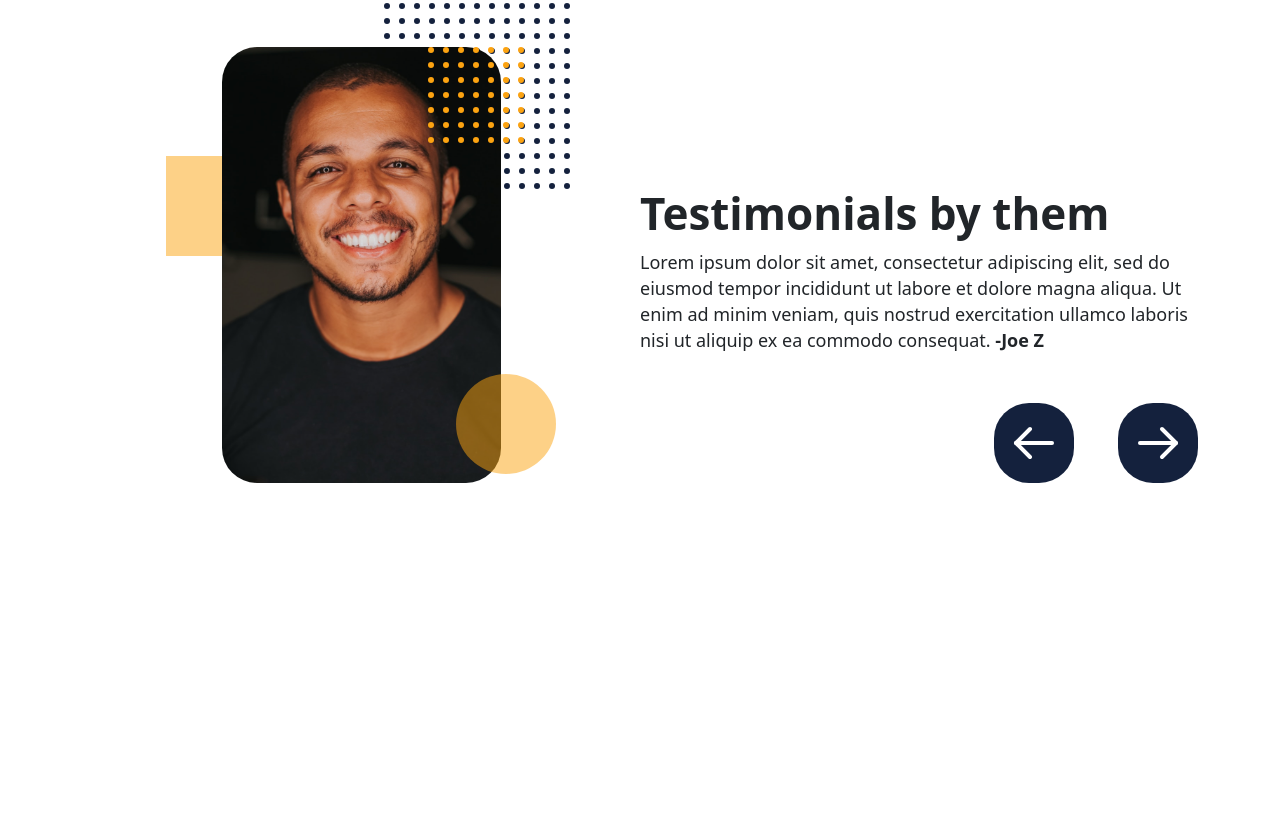
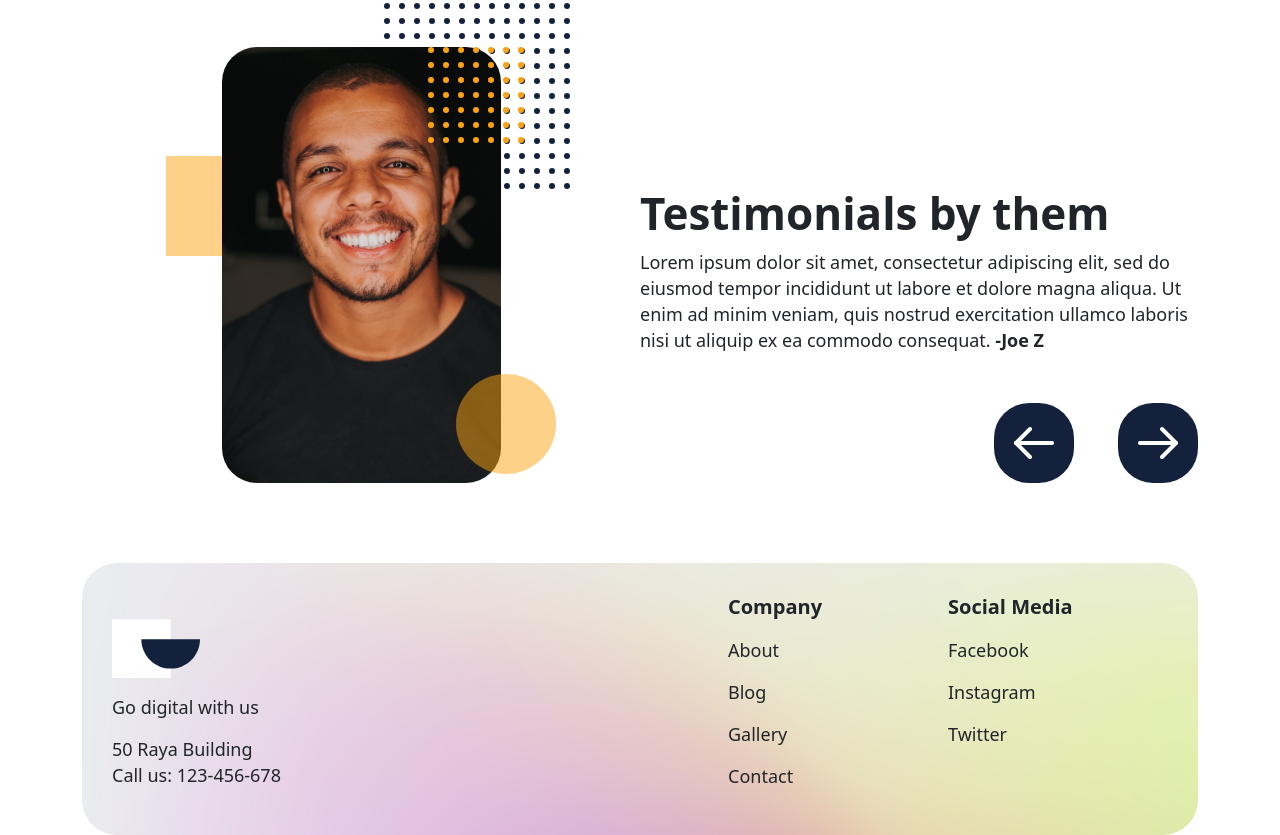
Before and after one commit to sardor-ab/hi-fi, a plain HTML site: page index.html in a window 1280 px wide. Shown: the part 3821-4656 px from the top of the page. Before the commit the page ends 4384 px from the top, so only its background shows below. Drawn offline with nearby package versions, Linux system fonts and the light colour scheme.

Commit message:
add footer

```diff
--- a/index.html
+++ b/index.html
@@ -299,6 +299,45 @@
       </div>
     </section>
 
+    <section class="footer container-lg mx-auto">
+      <div class="footer_content position-relative">
+        <div class="footer_contentTop d-flex flex-column flex-md-row">
+          <div class="footer_contentTopLeft d-flex flex-column">
+            <img
+              class="w-50"
+              src="./assets/footer_logo.svg"
+              alt="footer_logo"
+            />
+
+            <span class="sub_title my-3"> Go digital with us </span>
+
+            <span class="sub_title"> 50 Raya Building </span>
+            <span class="sub_title"> Call us: 123-456-678 </span>
+          </div>
+          <!--  -->
+          <div
+            class="footer_contentTopRight d-flex flex-column flex-md-row w-100 justify-content-center justify-content-md-end"
+          >
+            <div class="footer_contentTopRightItem d-flex flex-column">
+              <span class="footer_title mb-3">Company</span>
+              <span class="sub_title mb-3"> About </span>
+              <span class="sub_title mb-3"> Blog </span>
+              <span class="sub_title mb-3"> Gallery </span>
+              <span class="sub_title mb-3"> Contact </span>
+            </div>
+            <div class="footer_contentTopRightItem d-flex flex-column">
+              <span class="footer_title mb-3">Social Media</span>
+              <span class="sub_title mb-3"> Facebook </span>
+              <span class="sub_title mb-3"> Instagram </span>
+              <span class="sub_title mb-3"> Twitter </span>
+            </div>
+          </div>
+          <!--  -->
+        </div>
+        <div class="footer_contentBottom"></div>
+      </div>
+    </section>
+
     <script
       src="https://cdn.jsdelivr.net/npm/bootstrap@5.0.2/dist/js/bootstrap.bundle.min.js"
       integrity="sha384-MrcW6ZMFYlzcLA8Nl+NtUVF0sA7MsXsP1UyJoMp4YLEuNSfAP+JcXn/tWtIaxVXM"
--- a/styles/index.css
+++ b/styles/index.css
@@ -291,6 +291,29 @@ a {
   justify-content: center;
 }
 
+.footer_content {
+  background-image: url("../assets/footer.png");
+  background-size: cover;
+  background-repeat: no-repeat;
+  padding: 30px;
+  border-radius: 35px;
+}
+
+.footer_contentTopLeft {
+  width: 20%;
+  margin: auto;
+}
+
+.footer_title {
+  font-weight: 700;
+  font-size: 20px;
+  line-height: 28px;
+}
+
+.footer_contentTopRightItem {
+  width: 25%;
+}
+
 @media screen and (min-width: 1200px) {
   .testimonials_btns {
     display: block;
@@ -326,6 +349,10 @@ a {
 
   .testimonials_right {
     margin-top: 5rem;
+  }
+
+  .footer_contentTopLeft {
+    width: 50%;
   }
 }
 
@@ -391,6 +418,18 @@ a {
   .testimonials_circle {
     right: 15%;
   }
+
+  .footer_contentTopLeft > img {
+    margin: auto;
+  }
+
+  .footer_contentTopRightItem {
+    width: 100%;
+  }
+
+  .footer_title {
+    text-align: center;
+  }
 }
 
 @media screen and (max-width: 765px) {
```
Also changed, not shown: assets/footer_logo.svg (added).
